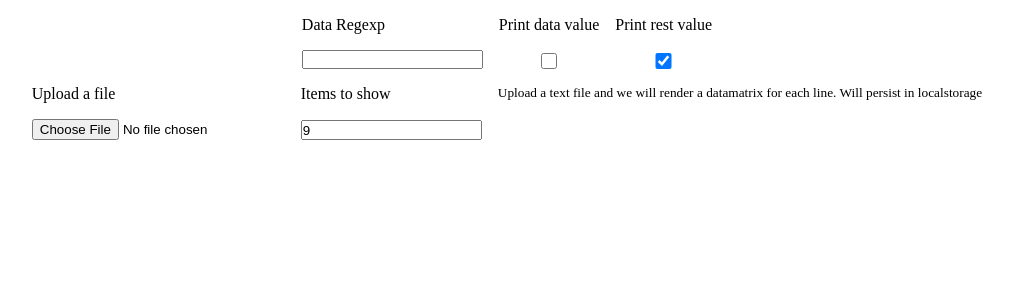
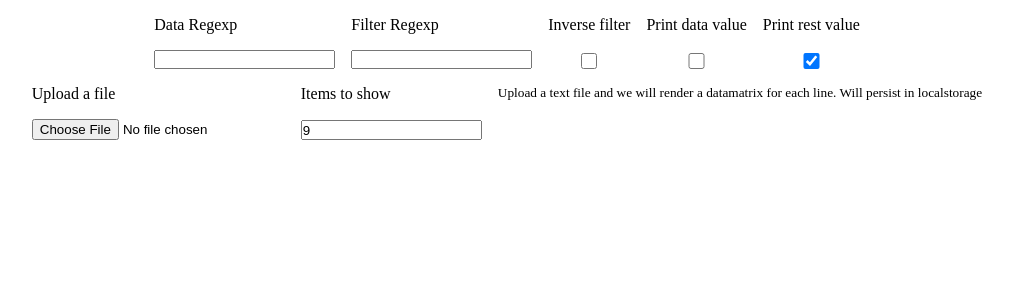
Before and after one commit to NeoIsRecursive/file-lines-as-datamatrix, a React (Vite) app: page / in a window 1280 px wide. Shown: the top 300 px of the page, without its empty margins (133-1146 px from the left). Built offline with nearby package versions, Linux system fonts and the light colour scheme.

Commit message:
Add smore filters

```diff
--- a/src/App.tsx
+++ b/src/App.tsx
@@ -6,6 +6,8 @@ import useLocalStorage from "./hooks/use-local-storage";
 
 const KEYS = {
   REGEXP: "regexp",
+  FILTER_REGEXP: "filter-regexp",
+  INVERSE_FILTER: "inverse-filter",
   PRINT_DATA: "print-data",
   PRINT_REST: "print-rest",
   ITEMS_TO_SHOW: "items-to-show",
@@ -26,6 +28,18 @@ function App() {
     serializer: (value) => value?.source ?? "",
     deserializer: (value) => (value ? new RegExp(value) : null),
   });
+  const [filterRegex, setFilterRegex] = useLocalStorage<RegExp | null>(
+    KEYS.FILTER_REGEXP,
+    null,
+    {
+      serializer: (value) => value?.source ?? "",
+      deserializer: (value) => (value ? new RegExp(value) : null),
+    }
+  );
+  const [inverseFilter, setInverseFilter] = useLocalStorage(
+    KEYS.INVERSE_FILTER,
+    false
+  );
   const [printMatchedDataValue, setPrintMatchedDataValue] = useLocalStorage(
     KEYS.PRINT_DATA,
     false
@@ -47,8 +61,16 @@ function App() {
       end = start + 12;
     }
 
-    setList(fileContents.slice(start, end));
-  }, [fileContents, itemSpanToShow]);
+    setList(
+      fileContents
+        .filter((x) => {
+          if (!filterRegex) return true;
+          const match = filterRegex.test(x);
+          return inverseFilter ? !match : match;
+        })
+        .slice(start, end)
+    );
+  }, [fileContents, itemSpanToShow, filterRegex, inverseFilter]);
 
   return (
     <>
@@ -57,7 +79,7 @@ function App() {
           label="Data Regexp"
           id="regexp"
           type="text"
-          value={regex?.source ?? ""}
+          defaultValue={regex?.source ?? ""}
           onChange={(e) => {
             if (!e.currentTarget.value) return setRegex(null);
             try {
@@ -66,6 +88,30 @@ function App() {
             } catch (e) {
               setRegex(null);
             }
+          }}
+        />
+        <Input
+          label="Filter Regexp"
+          id="regexp"
+          type="text"
+          defaultValue={filterRegex?.source ?? ""}
+          onChange={(e) => {
+            if (!e.currentTarget.value) return setFilterRegex(null);
+            try {
+              const regexp = new RegExp(e.currentTarget.value);
+              setFilterRegex(regexp);
+            } catch (e) {
+              setFilterRegex(null);
+            }
+          }}
+        />
+        <Input
+          label="Inverse filter"
+          id="inverse-filter"
+          checked={inverseFilter}
+          type="checkbox"
+          onChange={(e) => {
+            setInverseFilter(e.currentTarget.checked);
           }}
         />
         <Input
@@ -94,7 +140,7 @@ function App() {
           type="file"
           onChange={(e) => {
             e.currentTarget.files?.[0].text().then((text) => {
-              setFileContents(text.split("\n"));
+              setFileContents(text.split("\n").map((x) => x.trim()));
             });
           }}
         />
```
